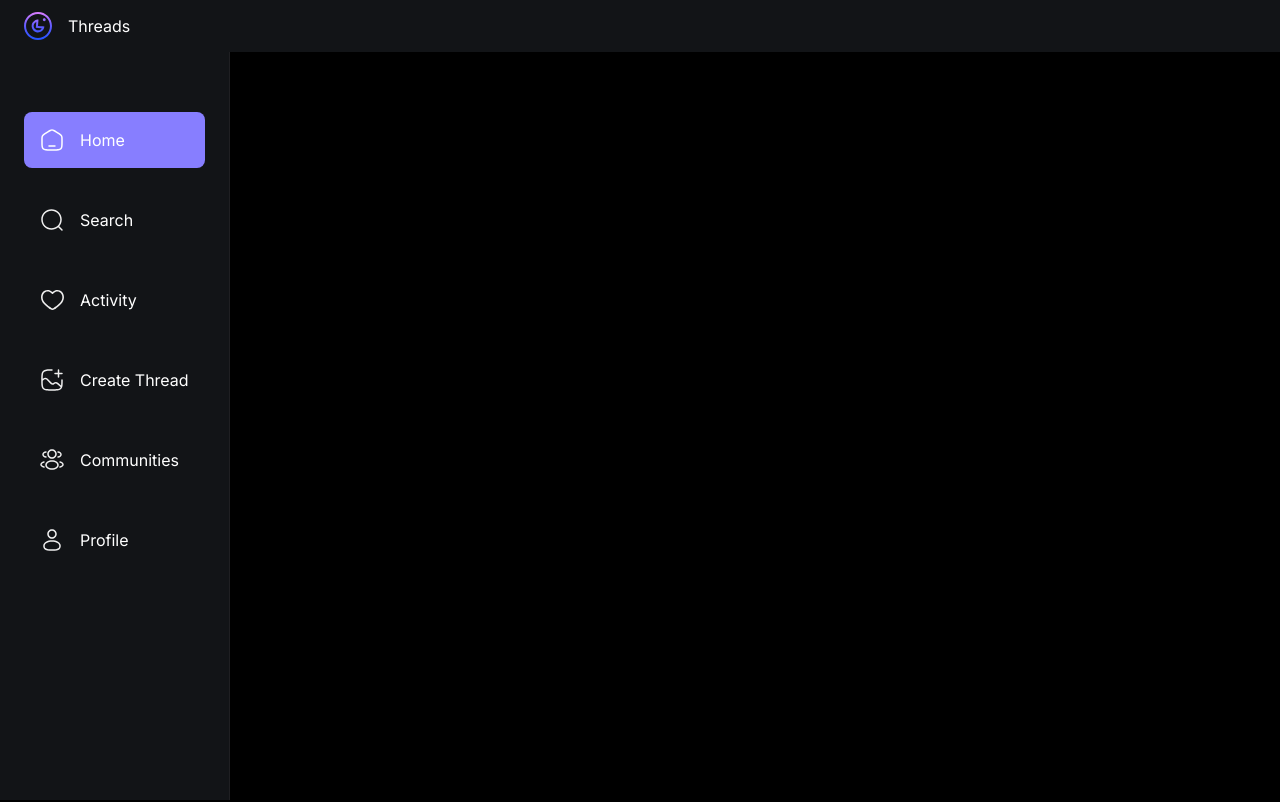
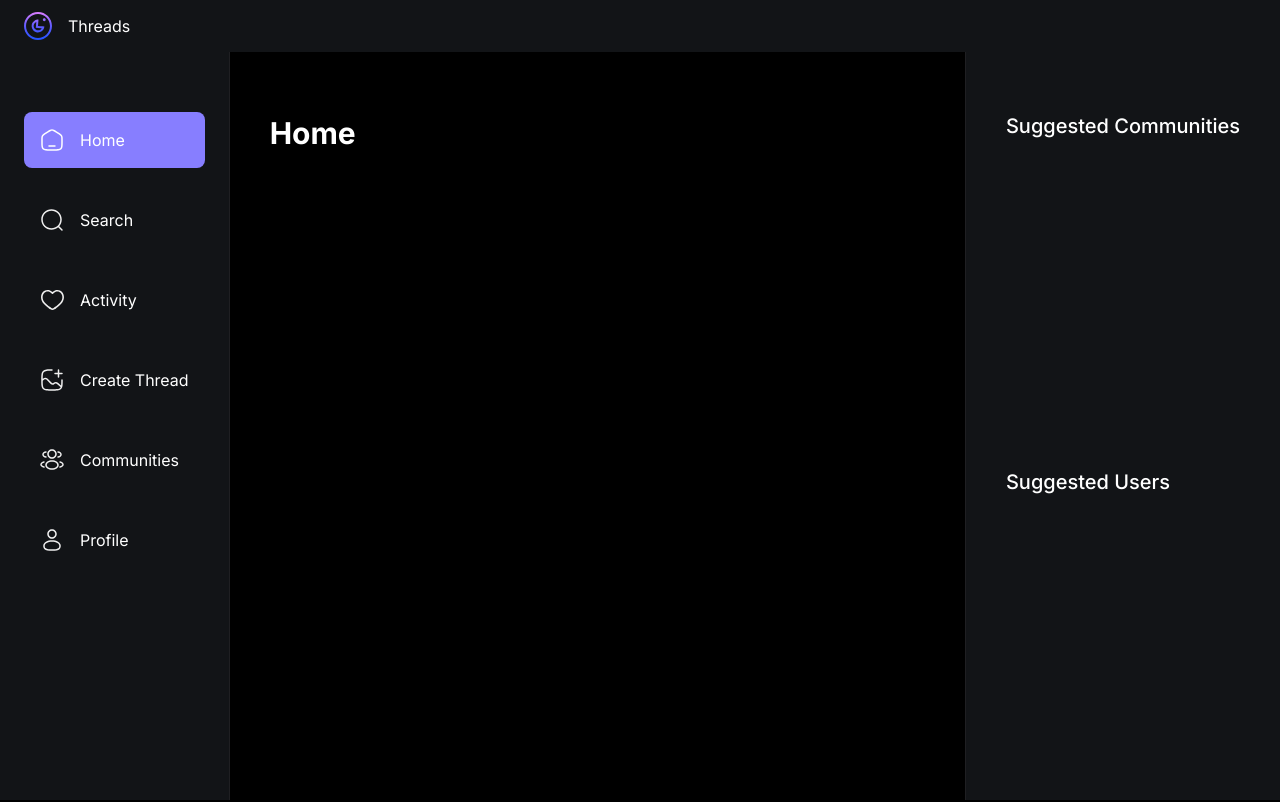
Before and after one commit to nelsonlho/tweads, a Next.js app: page / in a window 1280 px wide. Shown: the top 802 px of the page. Built offline with nearby package versions, Linux system fonts and the light colour scheme; no server answers.

Commit message:
set up right bar

```diff
--- a/app/(root)/layout.tsx
+++ b/app/(root)/layout.tsx
@@ -26,7 +26,7 @@
       <html lang="en">
         <body className={`${inter.className} bg-dark-1`}>
           <Topbar />
-          <main>
+          <main className="flex flex-row">
             <Leftbar />
             <section className="main-container">
               <div className="w-full max-w-4xl">{children}</div>
--- a/components/shared/Rightbar.tsx
+++ b/components/shared/Rightbar.tsx
@@ -3,7 +3,18 @@
 type Props = {};
 
 const Rightbar = (props: Props) => {
-  return <div>Rightbar</div>;
+  return (
+    <section className="custom-scrollbar rightsidebar">
+      <div className="flex flex-col flex-1 justify-start">
+        <h3 className="text-heading4-medium text-light-1">
+          Suggested Communities
+        </h3>
+      </div>
+      <div className="flex flex-col flex-1 justify-start">
+        <h3 className="text-heading4-medium text-light-1">Suggested Users</h3>
+      </div>
+    </section>
+  );
 };
 
 export default Rightbar;
```
